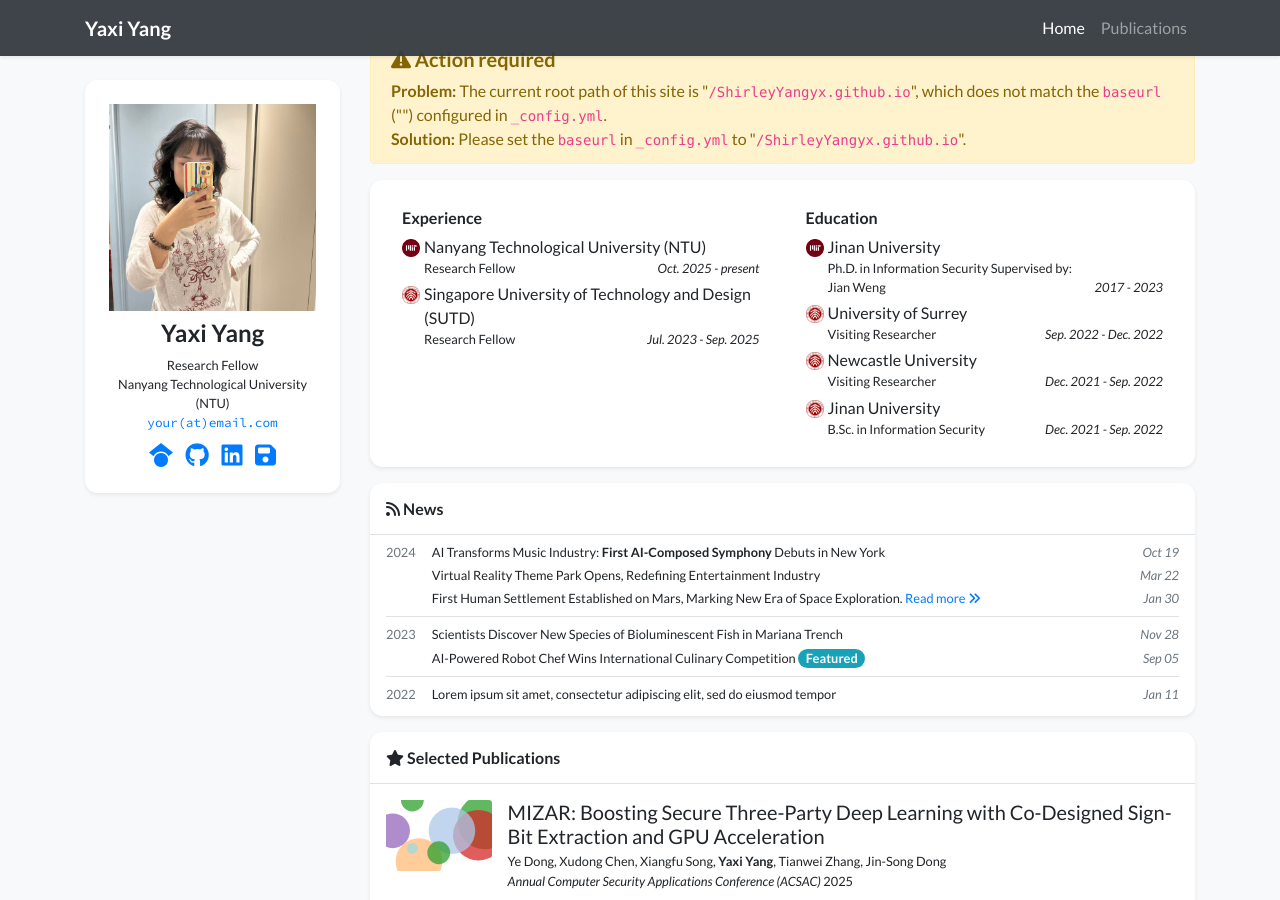
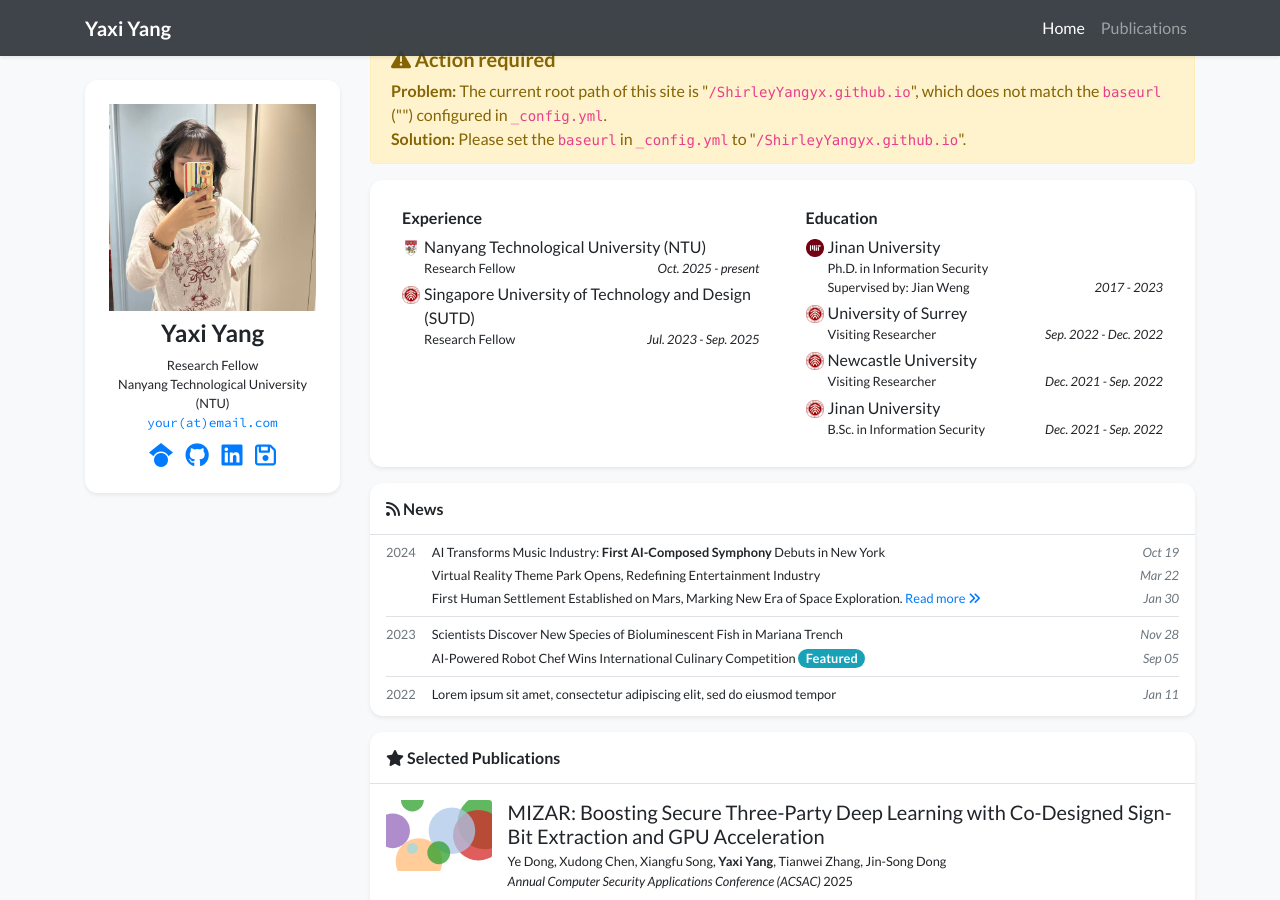
Before and after one commit to ShirleyYangyx/ShirleyYangyx.github.io, a Jekyll site: the page built from index.html, in a window 1280 px wide and 900 px high, scrolled down 448 px. Built offline with Jekyll 4.4.1, drawn with Linux system fonts in a browser that asks for light colours; nearby versions of some CDN libraries; a style sheet for code colours, icons or effects is not loaded.

Commit message:
Updating

```diff
--- a/_data/profile.yml
+++ b/_data/profile.yml
@@ -38,7 +38,7 @@
 
 experience:
 - name: Nanyang Technological University (NTU)
-  logo: /assets/images/badges/MIT_Social_circle.png
+  logo: /assets/images/badges/NTU.png
   position: >-
     Research Fellow
   date: Oct. 2025 - present
@@ -52,7 +52,7 @@
 - name: Jinan University
   logo: /assets/images/badges/MIT_Social_circle.png
   position: >-
-    Ph.D. in Information Security
+    Ph.D. in Information Security <br/>
     Supervised by: Jian Weng
   date: 2017 - 2023
 - name: University of Surrey
--- a/_includes/widgets/profile_card_mini.html
+++ b/_includes/widgets/profile_card_mini.html
@@ -87,7 +87,7 @@
 
                         {% if site.data.profile.cv_link %}
                         <a class="px-1 no-break" target="_blank" href="{{ site.data.profile.cv_link | relative_url }}">
-                            <i class="fas fa-save"></i>
+                            <i class="far fa-save"></i>
                         </a>
                         {% endif %}
                     </div>
```
Also changed, not shown: assets/images/badges/NTU.png (added).
